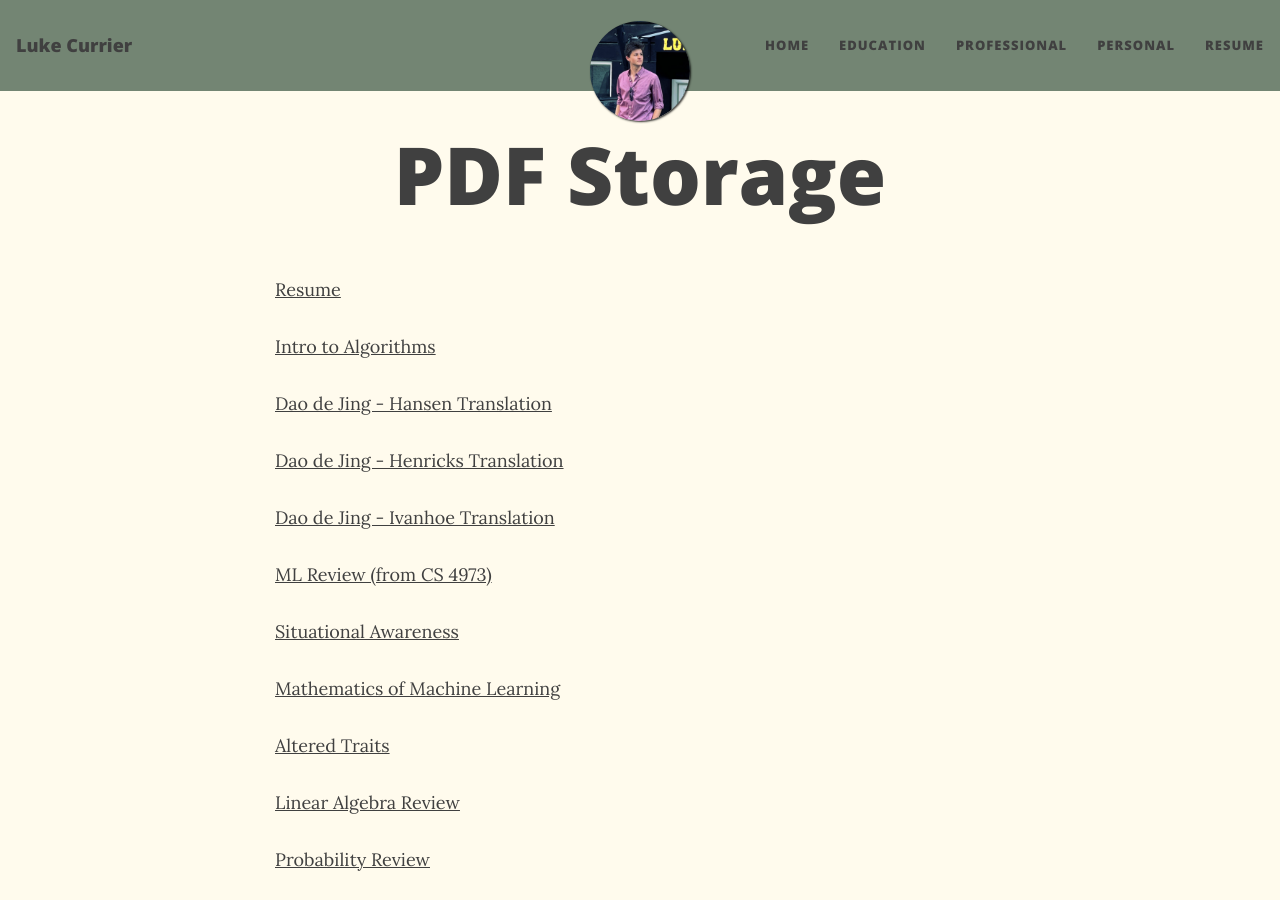
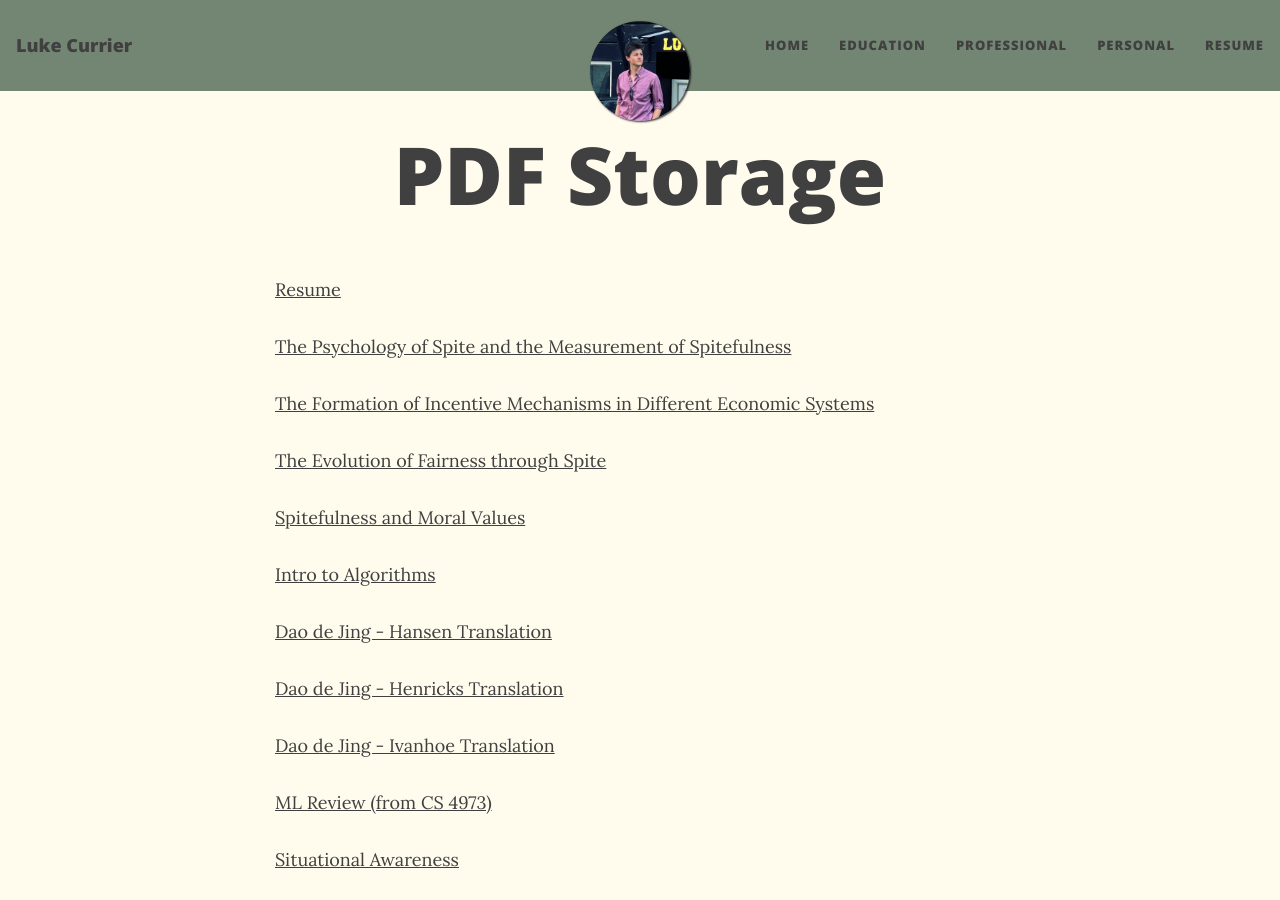
Before and after one commit to lukecurrier/lukecurrier.github.io, a Jekyll site: the page built from archive.md, in a window 1280 px wide and 900 px high. Built offline with Jekyll 4.4.1, drawn with Linux system fonts in a browser that asks for light colours; nearby versions of some CDN libraries.

Commit message:
spite articles in archive

```diff
--- a/archive.md
+++ b/archive.md
@@ -3,6 +3,14 @@ layout: page
 title: PDF Storage
 ---
 <a href="/assets/files/resume.pdf" target=None>Resume</a><br>
+
+<a href="/assets/files/spitefulness.pdf" target=None>The Psychology of Spite and the Measurement of Spitefulness</a><br>
+
+<a href="/assets/files/incentives.pdf" target=None>The Formation of Incentive Mechanisms in Different Economic Systems</a><br>
+
+<a href="/assets/files/fairness.pdf" target=None>The Evolution of Fairness through Spite</a><br>
+
+<a href="/assets/files/moralspite.pdf" target=None>Spitefulness and Moral Values</a><br>
 
 <a href="/assets/files/introalgo.pdf" target=None>Intro to Algorithms</a><br>
 
```
